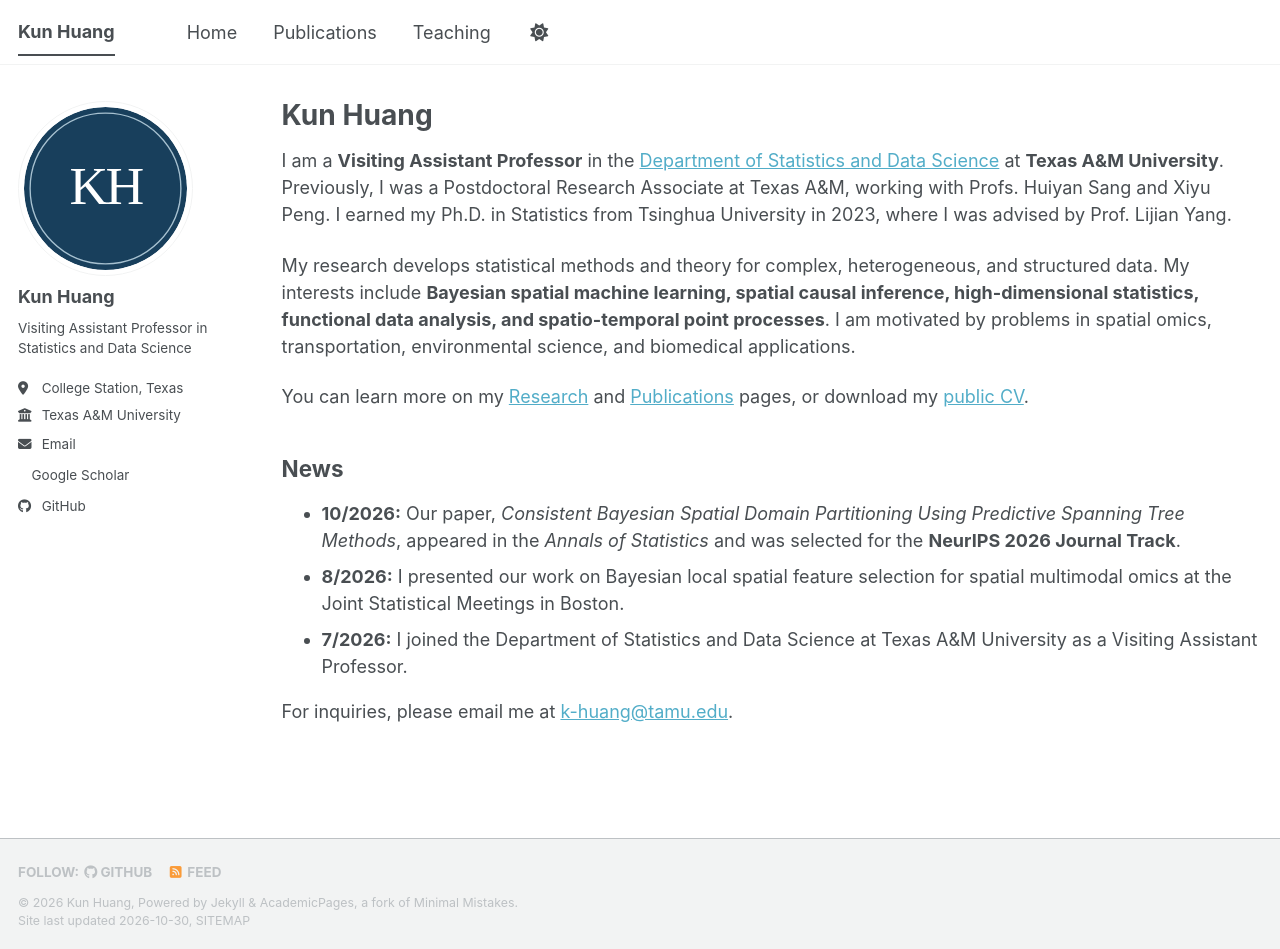
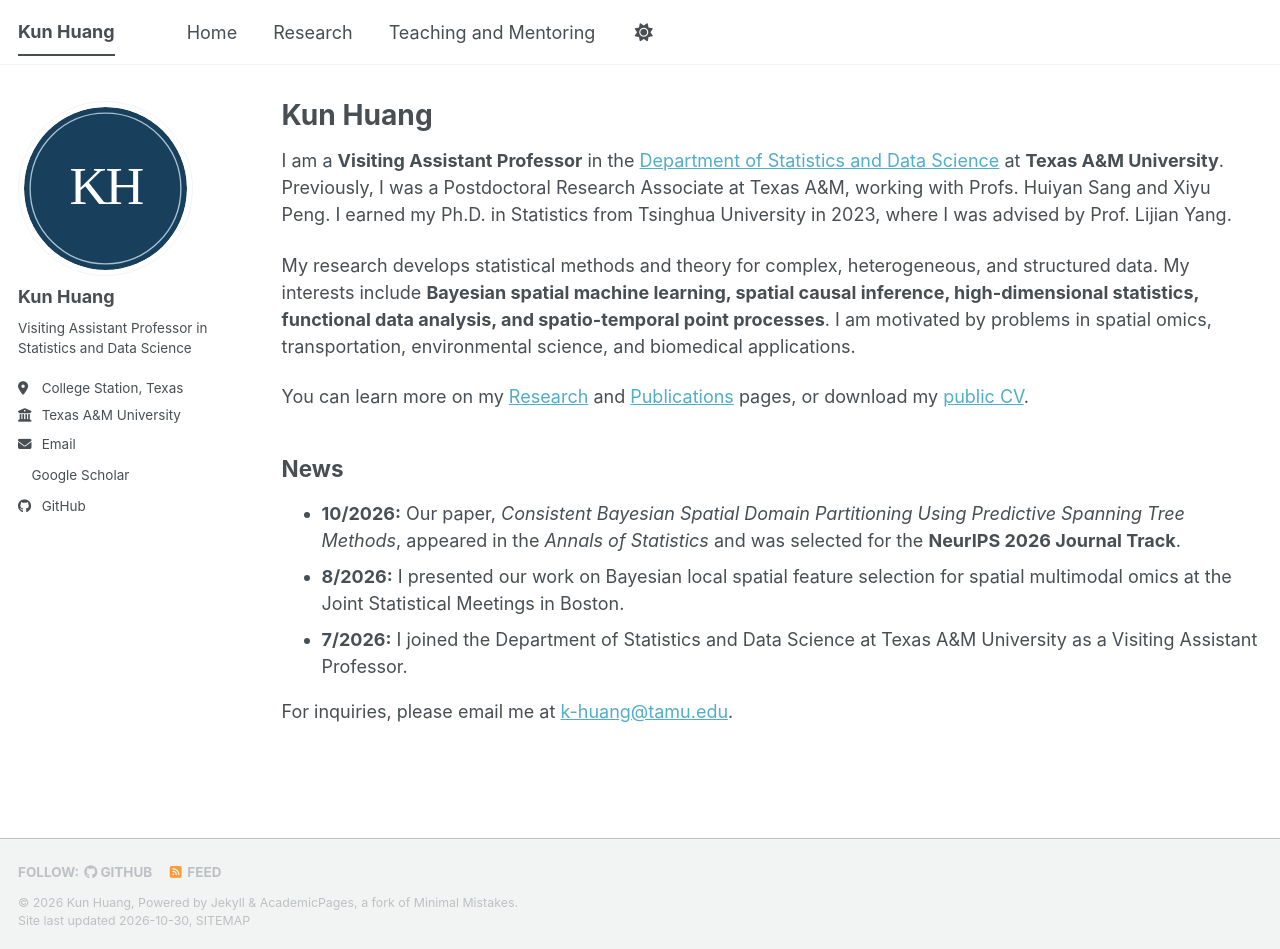
Before and after one commit to k-huang96/k-huang96.github.io, a Jekyll site: the page built from _pages/about.md, in a window 1280 px wide and 949 px high. Built offline with Jekyll 4.4.1, drawn with Linux system fonts in a browser that asks for light colours; a script bundle is joined from its source files by our own code; a style sheet for code colours, icons or effects is not loaded.

Commit message:
Update navigation.yml

```diff
--- a/_data/navigation.yml
+++ b/_data/navigation.yml
@@ -12,8 +12,8 @@ main:
     url: /
 
 
-  - title: "Publications"
+  - title: "Research"
     url: /publications/
 
-  - title: "Teaching"
+  - title: "Teaching and Mentoring"
     url: /teaching/
```
